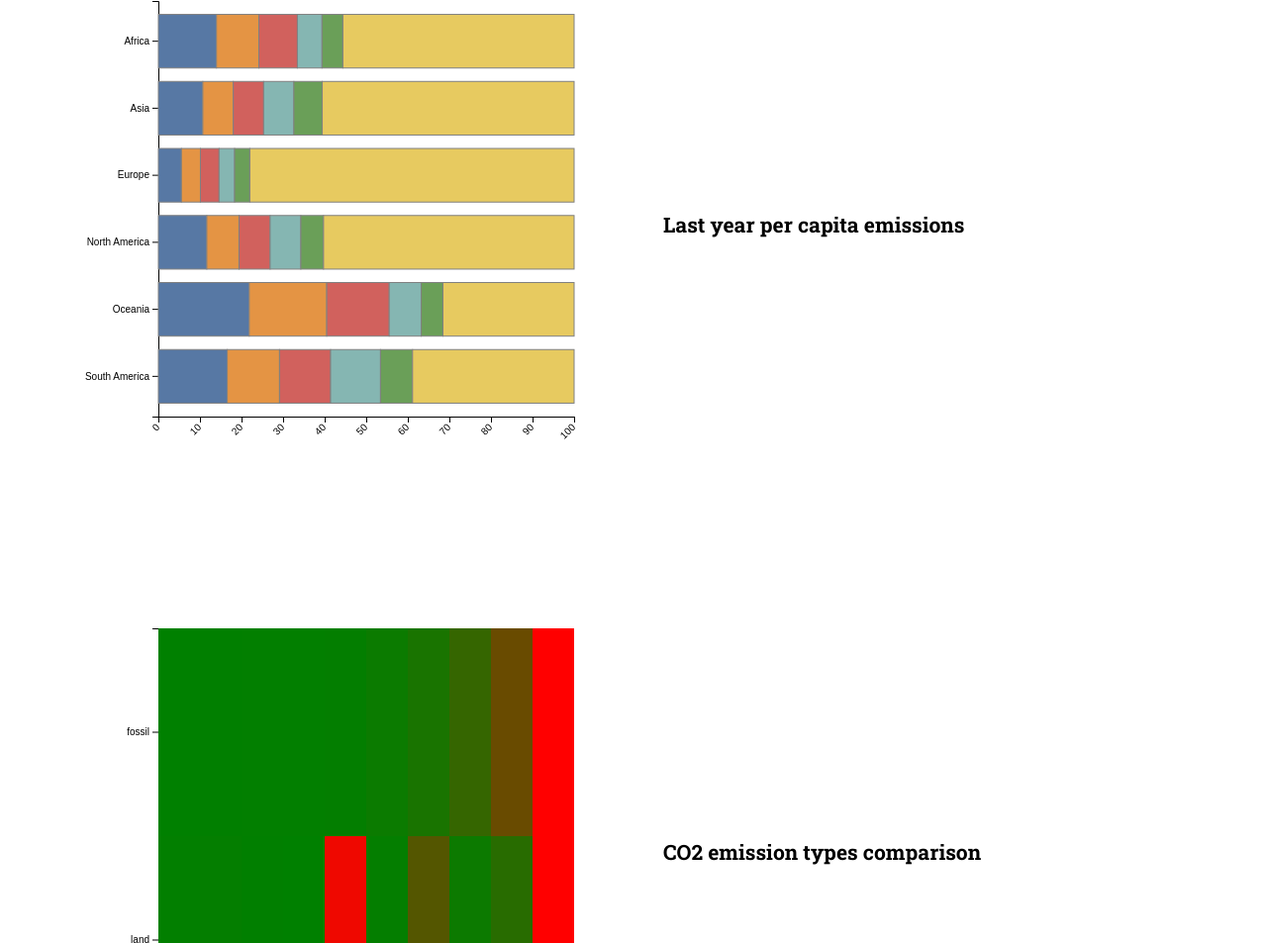
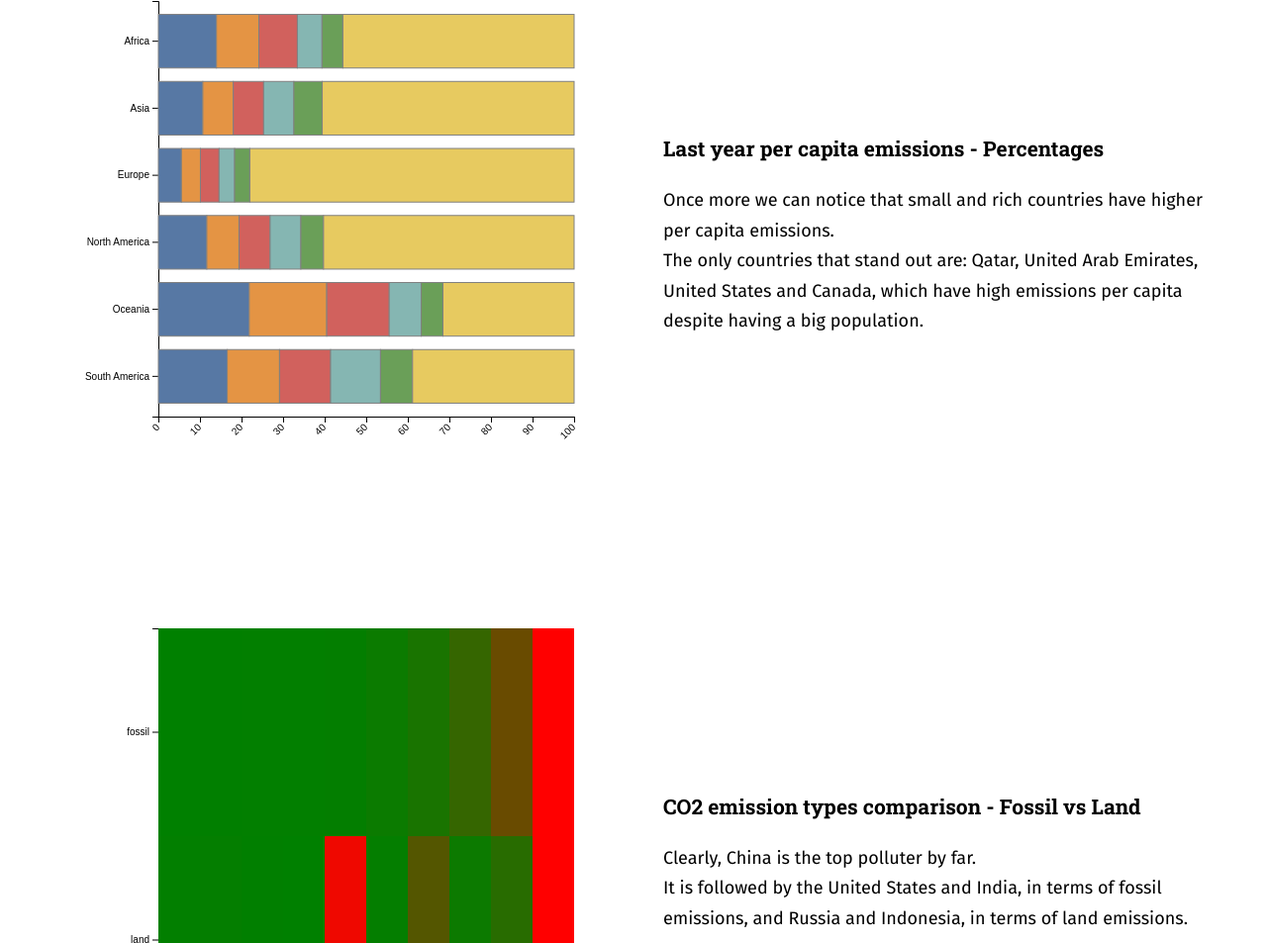
Before and after one commit to AndreStc21/Data_Visualization_Chart_Troopers, a plain HTML site: page assignment_1/website.html in a window 1280 px wide. Shown: the part 3325-4278 px from the top of the page at 99% size. Drawn offline with nearby package versions, Linux system fonts and the light colour scheme.

Commit message:
Aggiunte ultime descrizioni

```diff
--- a/assignment_1/website.html
+++ b/assignment_1/website.html
@@ -45,7 +45,8 @@
 							<h3 class="graph-titles">Last decade per capita emissions</h3>
 							<p>Again, we see that wealthy countries tend to have higher per capita emissions due to higher living standards,
 								greater consumption of goods and services, energy-intensive industries, and reliance on fossil fuels for energy.
-								<br>With smaller populations, even high emissions from specific sectors can result in a high per capita average.</p>
+								<br>With smaller populations, even high emissions from specific sectors can result in a high per capita average.
+							</p>
 						</div>
 					</div>
 
@@ -54,7 +55,8 @@
 						<div class="description">
 							<h3 class="graph-titles">Last year per capita emissions - Continental comparison</h3>
 							<p>Even though Asian countries have huge populations, they still have some of the highest per capita emissions.
-								<br>Interestingly, North America, especially the United States, has much lower per capita emissions.</p>
+								<br>Interestingly, North America, especially the United States, has much lower per capita emissions.
+							</p>
 						</div>
 					</div>
 
@@ -62,23 +64,31 @@
 						<div id="plot4"></div>
 						<div class="large-description">
 							<h3 class="graph-titles">Last year per capita emissions</h3>
-							<p></p>
+							<p>Again, Although Asian countries have large populations, they still exhibit some of the highest per capita emission, meaning
+								that they pollute the world a lot.
+								<br>Once more we can notice that richer countries pollute more.
+							</p>
 						</div>
 					</div>
 
 					<div class="graph-container">
 						<div id="plot5"></div>
 						<div class="description">
-							<h3 class="graph-titles">Last year per capita emissions</h3>
-							<p></p>
+							<h3 class="graph-titles">Last year per capita emissions - Percentages</h3>
+							<p>Once more we can notice that small and rich countries have higher per capita emissions.
+								<br>The only countries that stand out are: Qatar, United Arab Emirates, United States and Canada,
+								which have high emissions per capita despite having a big population.
+							</p>
 						</div>
 					</div>
 
 					<div class="graph-container">
 						<div id="plot6"></div>
 						<div class="description">
-							<h3 class="graph-titles">CO2 emission types comparison</h3>
-							<p></p>
+							<h3 class="graph-titles">CO2 emission types comparison - Fossil vs Land</h3>
+							<p>Clearly, China is the top polluter by far.
+								<br>It is followed by the United States and India, in terms of fossil emissions, and Russia and Indonesia, in terms of land emissions.
+							</p>
 						</div>
 					</div>
 				</div>
```
